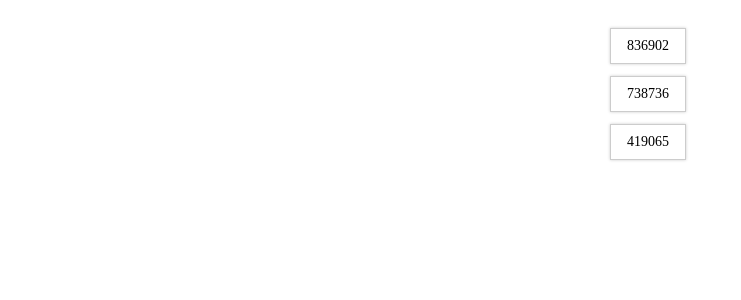
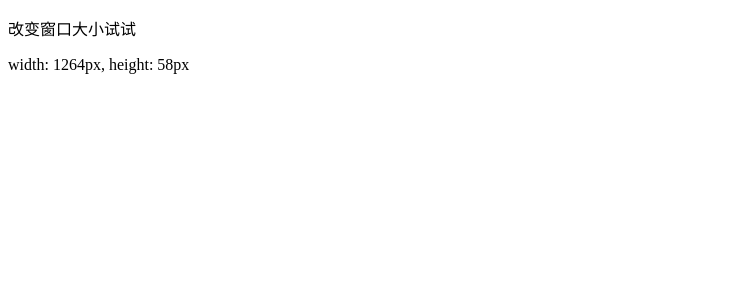
Before and after one commit to wangyj641/react-components, a React (Create React App) app: page / in a window 1280 px wide. Shown: the top 300 px of the page, without its empty margins (0-741 px from the left). Built offline with nearby package versions, Linux system fonts and the light colour scheme.

Commit message:
Implement useSize

```diff
--- a/package.json
+++ b/package.json
@@ -10,6 +10,7 @@
     "@types/node": "^16.18.97",
     "@types/react": "^18.3.2",
     "@types/react-dom": "^18.3.0",
+    "ahooks": "^3.8.0",
     "classnames": "^2.5.1",
     "dayjs": "^1.11.11",
     "lodash-es": "^4.17.21",
--- /dev/null
+++ b/src/hooks/useSize/App.tsx
@@ -0,0 +1,18 @@
+import React, { useRef } from 'react';
+//import { useSize } from 'ahooks';
+import useSize from './lib/useSize';
+
+const App = () => {
+  const ref = useRef<HTMLDivElement>(null);
+  const size = useSize(ref);
+  return (
+    <div ref={ref}>
+      <p>改变窗口大小试试</p>
+      <p>
+        width: {size?.width}px, height: {size?.height}px
+      </p>
+    </div>
+  );
+};
+
+export default App;
--- /dev/null
+++ b/src/hooks/useSize/lib/useSize/index.tsx
@@ -0,0 +1,38 @@
+import ResizeObserver from 'resize-observer-polyfill';
+import { RefObject, useEffect, useState } from 'react';
+
+type Size = { width: number; height: number };
+
+function useSize(targetRef: RefObject<HTMLElement>): Size | undefined {
+
+  const [state, setState] = useState<Size | undefined>(
+    () => {
+      const el = targetRef.current;
+      return el ? { width: el.clientWidth, height: el.clientHeight } : undefined
+    },
+  );
+
+  useEffect(() => {
+    const el = targetRef.current;
+
+    if (!el) {
+      return;
+    }
+
+    const resizeObserver = new ResizeObserver((entries) => {
+      entries.forEach((entry) => {
+        const { clientWidth, clientHeight } = entry.target;
+        setState({ width: clientWidth, height: clientHeight });
+      });
+    });
+    resizeObserver.observe(el);
+
+    return () => {
+      resizeObserver.disconnect();
+    };
+  }, []);
+
+  return state;
+}
+
+export default useSize;
--- a/src/index.tsx
+++ b/src/index.tsx
@@ -7,8 +7,10 @@ import ReactDOM from 'react-dom/client';
 //import App from './components/Watermark/App';
 //import App from './components/MutateObserver/App';
 //import App from './components/CopyToClipboard/App';
+//import App from './components/Message/App';
+
 //import App from './hooks/useMountedState/App';
-import App from './components/Message/App';
+import App from './hooks/useSize/App';
 
 const root = ReactDOM.createRoot(
   document.getElementById('root') as HTMLElement
```
Also changed, not shown: 1 other file (tests, documents, lock files or other folders).
